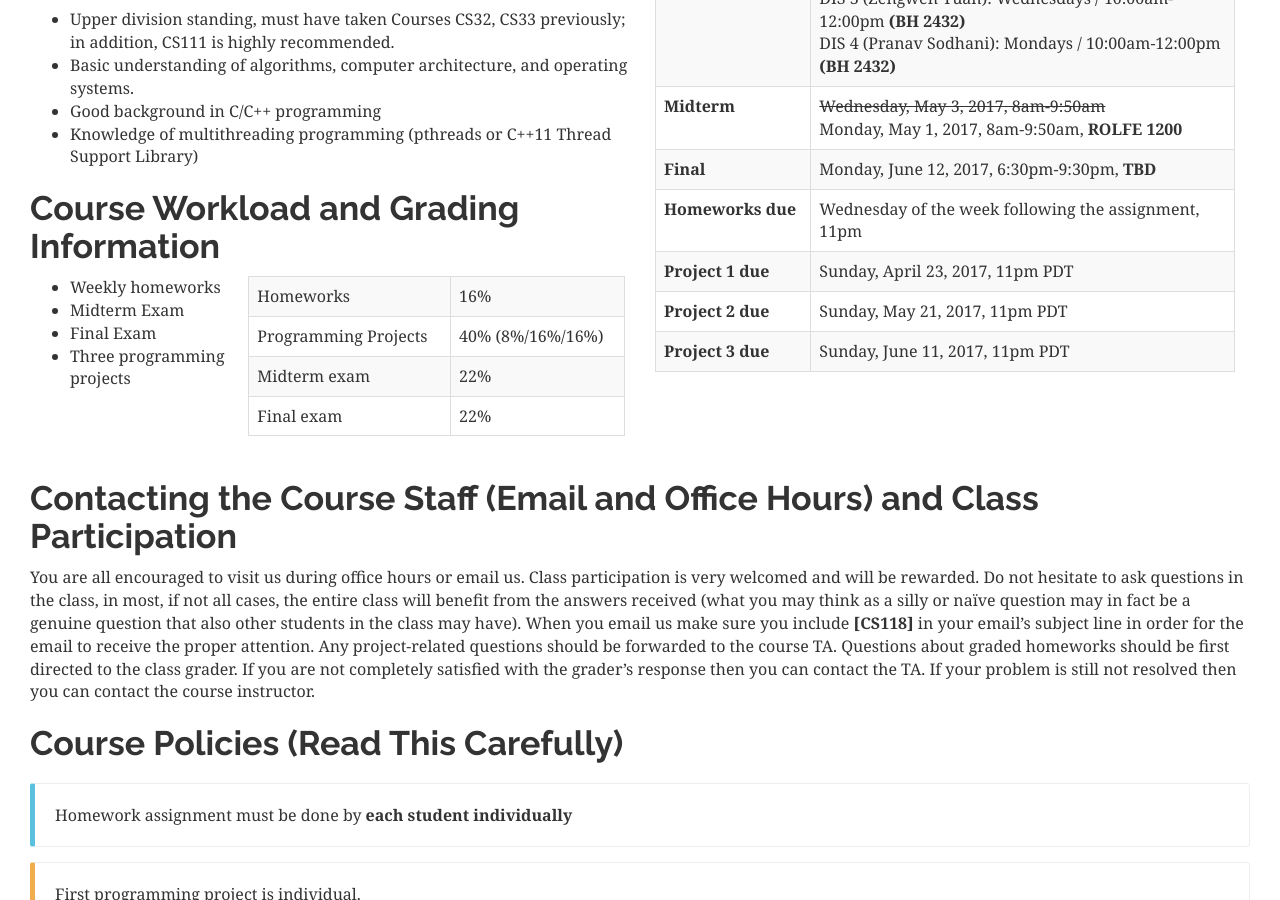
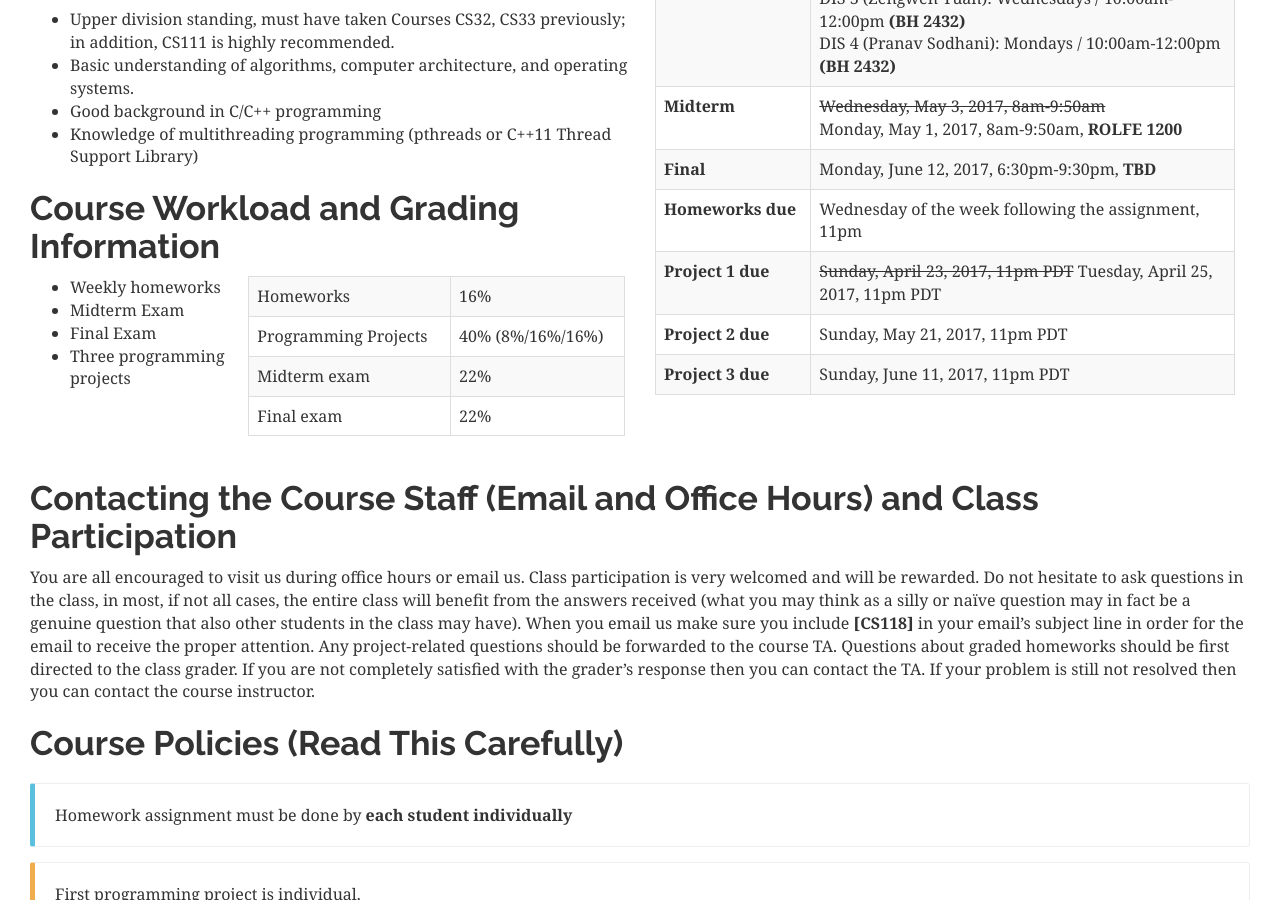
Before and after one commit to cawka/cs118-spring2017, a Jekyll site: the page built from syllabus.md, in a window 1280 px wide and 900 px high, scrolled down 745 px. Built offline with Jekyll 4.4.1, drawn with Linux system fonts in a browser that asks for light colours; nearby versions of some CDN libraries.

Commit message:
Extend project 1 deadline

```diff
--- a/_config.yml
+++ b/_config.yml
@@ -75,6 +75,7 @@ course_info:
       office_hours: Mondays / 10:00am-12:00pm <b>(BH 2432)</b>
 
   projects:
-    - deadline: Sunday, April 23, 2017, 11pm PDT
+    - deadline: <del>Sunday, April 23, 2017, 11pm PDT</del>
+                Tuesday, April 25, 2017, 11pm PDT
     - deadline: Sunday, May 21, 2017, 11pm PDT
     - deadline: Sunday, June 11, 2017, 11pm PDT
```
Also changed, not shown: project-1.md (+1 -1 lines).
